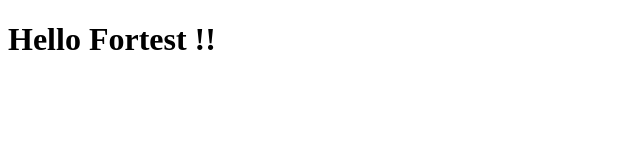
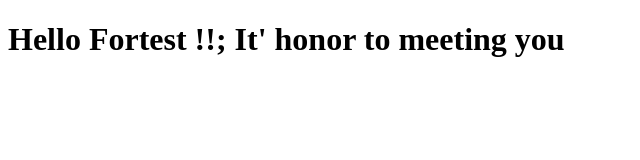
Before and after one commit to sasok96/fortest, a plain HTML site: page site/index.html in a window 1280 px wide. Shown: the whole page, without its empty margins (0-640 px from the left). Drawn offline with Linux system fonts and the light colour scheme.

Commit message:
Small addition to our page content.

```diff
--- a/site/index.html
+++ b/site/index.html
@@ -4,6 +4,6 @@
 	<title>Hello Fortest</title>
 </head>
 <body>
-<h1>Hello Fortest !!</h1>
+<h1>Hello Fortest !!; It' honor to meeting you</h1>
 </body>
 </html>
```
